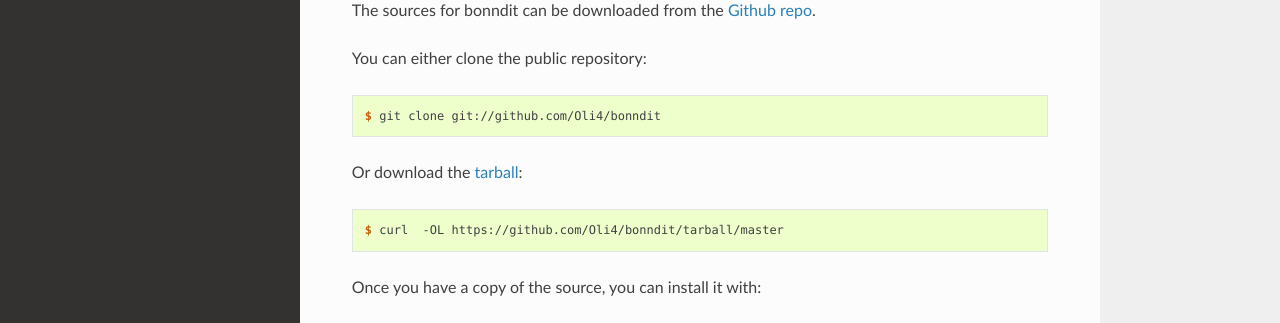
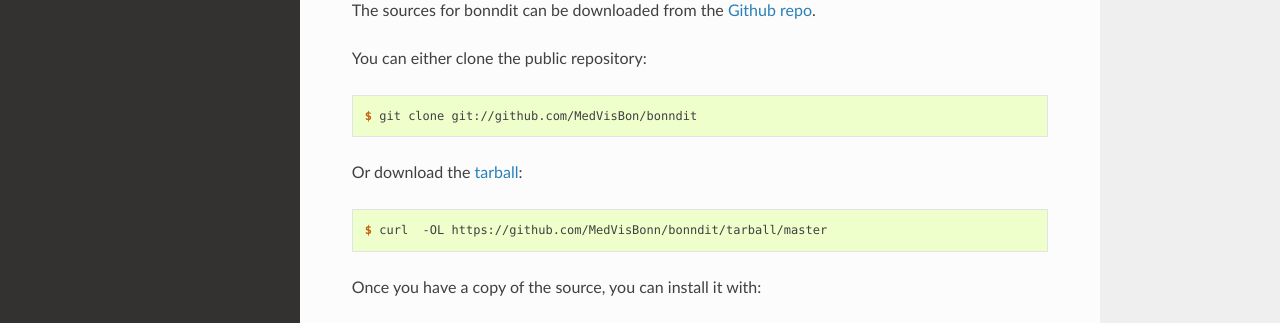
Before and after one commit to MedVisBonn/bonndit, a Sphinx documentation site: the page built from docs/installation.rst, in a window 1280 px wide and 1064 px high. Shown: the part 508-831 px from the top of the window. Built offline with Sphinx 7.4.7 and the Read the Docs theme 2.0.0, drawn with Linux system fonts in a browser that asks for light colours.

Commit message:
Change repository name in installation.rst

```diff
--- a/docs/installation.rst
+++ b/docs/installation.rst
@@ -32,13 +32,13 @@ You can either clone the public repository:
 
 .. code-block:: console
 
-    $ git clone git://github.com/Oli4/bonndit
+    $ git clone git://github.com/MedVisBon/bonndit
 
 Or download the `tarball`_:
 
 .. code-block:: console
 
-    $ curl  -OL https://github.com/Oli4/bonndit/tarball/master
+    $ curl  -OL https://github.com/MedVisBonn/bonndit/tarball/master
 
 Once you have a copy of the source, you can install it with:
 
@@ -47,5 +47,5 @@ Once you have a copy of the source, you can install it with:
     $ python setup.py install
 
 
-.. _Github repo: https://github.com/Oli4/bonndit
-.. _tarball: https://github.com/Oli4/bonndit/tarball/master
+.. _Github repo: https://github.com/MedVisBonn/bonndit
+.. _tarball: https://github.com/MedVisBonn/bonndit/tarball/master
```
